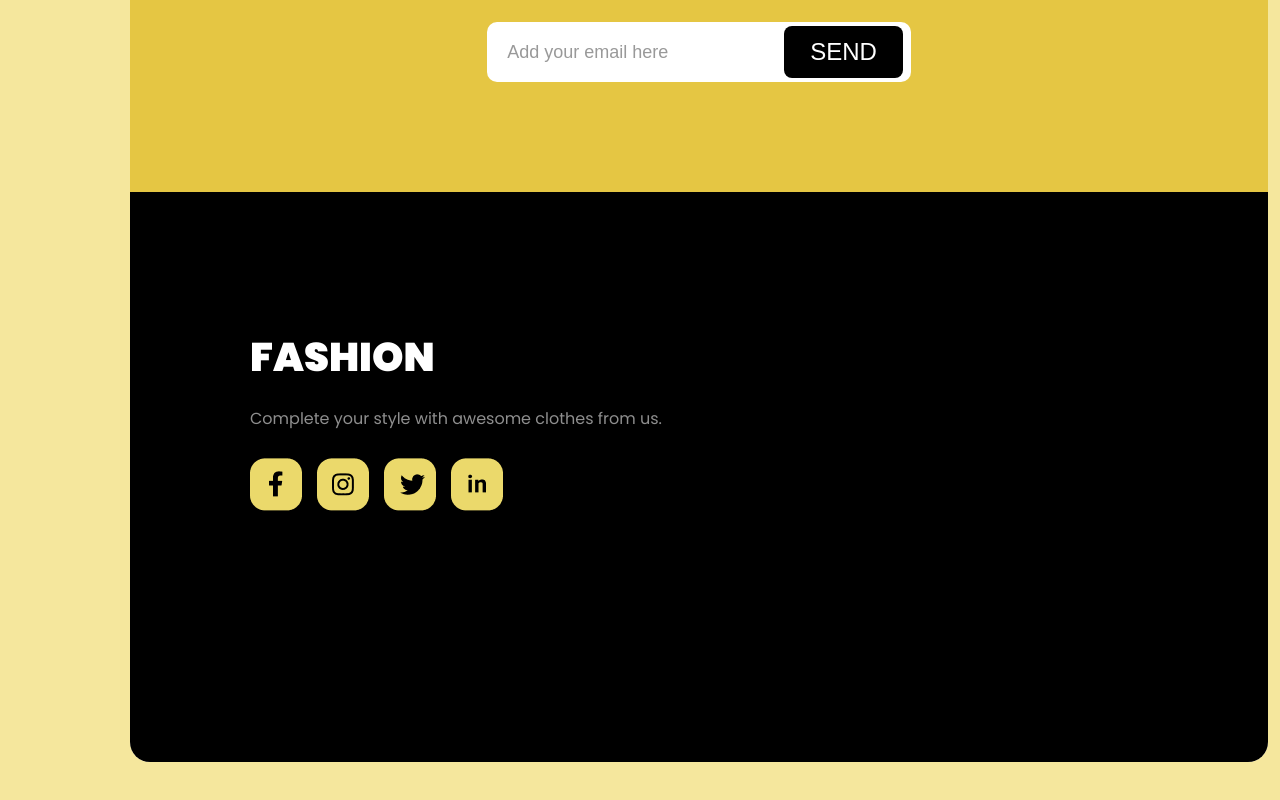
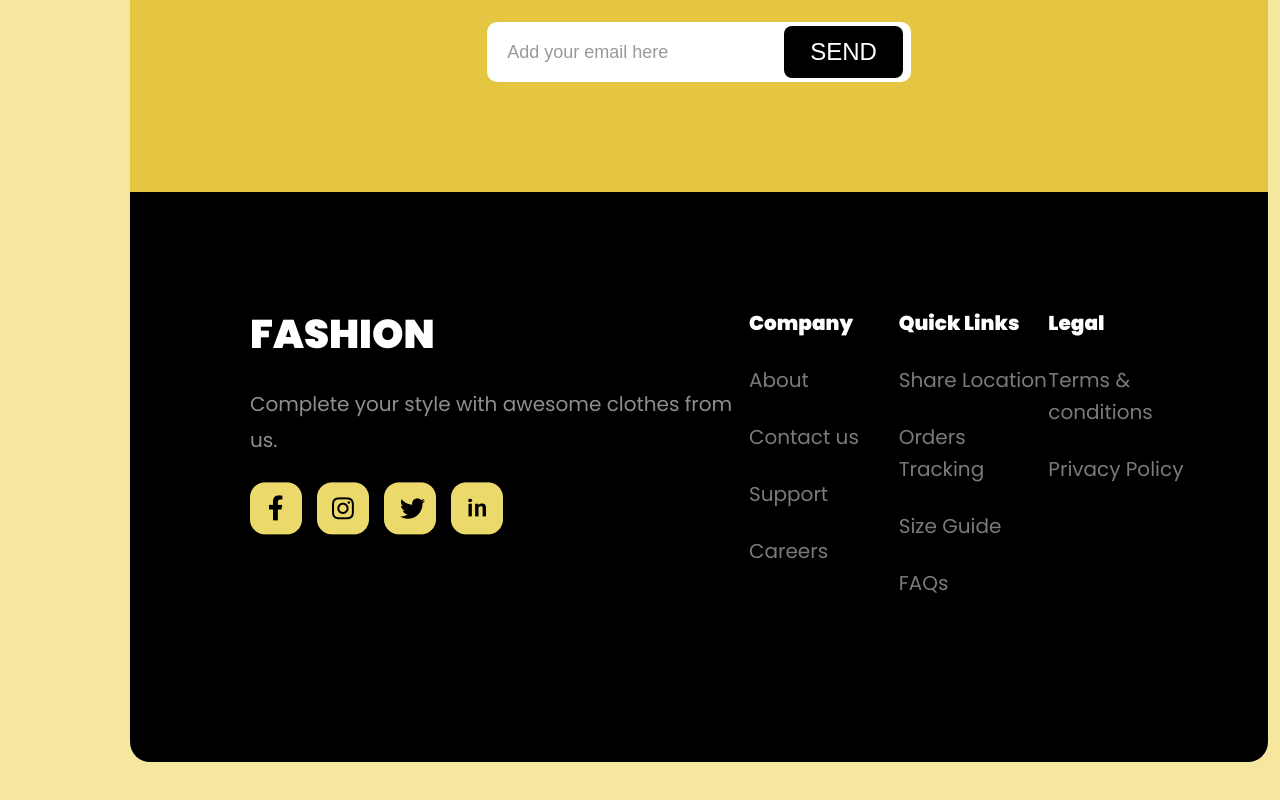
Before and after one commit to MengLee9x/shopping-website-ui, a React (Create React App) app: page / in a window 1280 px wide. Shown: the part 4231-5031 px from the top of the page. Built offline with nearby package versions, Linux system fonts and the light colour scheme.

Commit message:
footer finished

```diff
--- a/src/components/Footer.js
+++ b/src/components/Footer.js
@@ -8,14 +8,17 @@ const StyledContainer = styled.div`
 
     .footer-tagline {
         width: 50%;
-            margin-left: 50px;
-            margin-top: 70px;
+        margin-left: 50px;
+        margin-top: 80px;
+
         h1 {
             color: white;
+            margin-top: 0;
         }
 
         p {
-            color: #8E8E8E
+            color: #8E8E8E;
+            font-size: 20px;
         }
 
         .social-media-links-container {
@@ -24,7 +27,38 @@ const StyledContainer = styled.div`
         }
     }
 
+    .footer-navigation {
+        display: flex;
+        justify-content: space-between;
+        flex: 1;
+        margin-top: 80px;
+    }
 
+    .footer-column {
+        flex: 1;
+        display: flex;
+        flex-direction: column;
+    }
+
+    .footer-column__header {
+        font-size: 20px;
+
+        margin-bottom: 25px;
+        margin-top: 5px;
+        color: white;
+    }
+
+    .footer-column__list {
+        list-style: none;
+        padding: 0;
+        margin: 0;
+        color: #7A7A7A;
+        font-size: 20px;
+    }
+
+    .footer-column__list li {
+        margin-bottom: 25px;
+    }
 `
 
 const Footer = () => {
@@ -41,6 +75,33 @@ const Footer = () => {
                     <img src="/images/linked-icon.png" alt="linked" />
                 </div>
             </section>
+            <section className="footer-navigation">
+                <div class="footer-column">
+                    <h3 class="footer-column__header">Company</h3>
+                    <ul class="footer-column__list">
+                        <li>About</li>
+                        <li>Contact us</li>
+                        <li>Support</li>
+                        <li>Careers</li>
+                    </ul>
+                </div>
+                <div class="footer-column">
+                    <h3 class="footer-column__header">Quick Links</h3>
+                    <ul class="footer-column__list">
+                        <li>Share Location</li>
+                        <li>Orders Tracking</li>
+                        <li>Size Guide</li>
+                        <li>FAQs</li>
+                    </ul>
+                </div>
+                <div class="footer-column">
+                    <h3 class="footer-column__header">Legal</h3>
+                    <ul class="footer-column__list">
+                        <li>Terms & conditions</li>
+                        <li>Privacy Policy</li>
+                    </ul>
+                </div>
+            </section>
         </StyledContainer>
     )
 }
```
Also changed, not shown: 1 other file (tests, documents, lock files or other folders).
